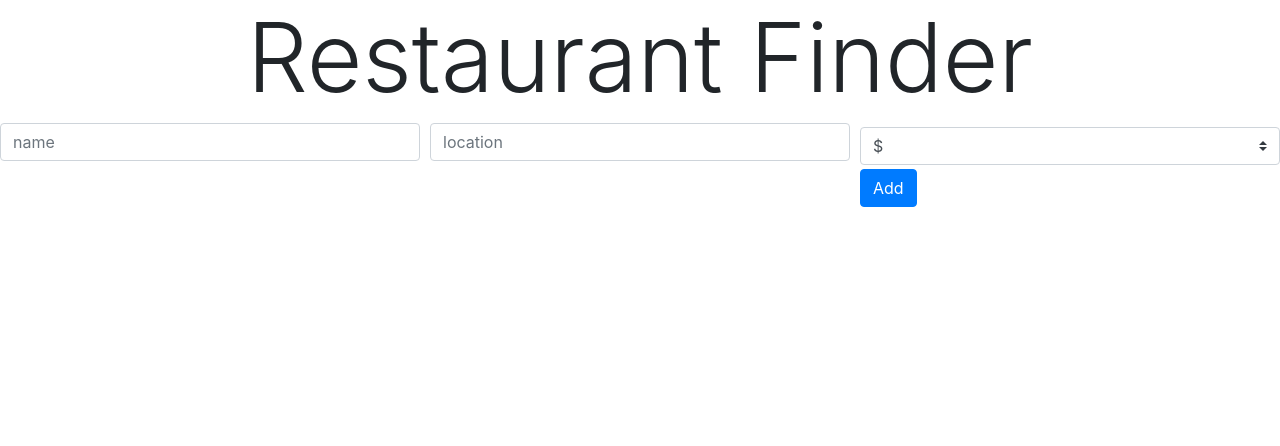
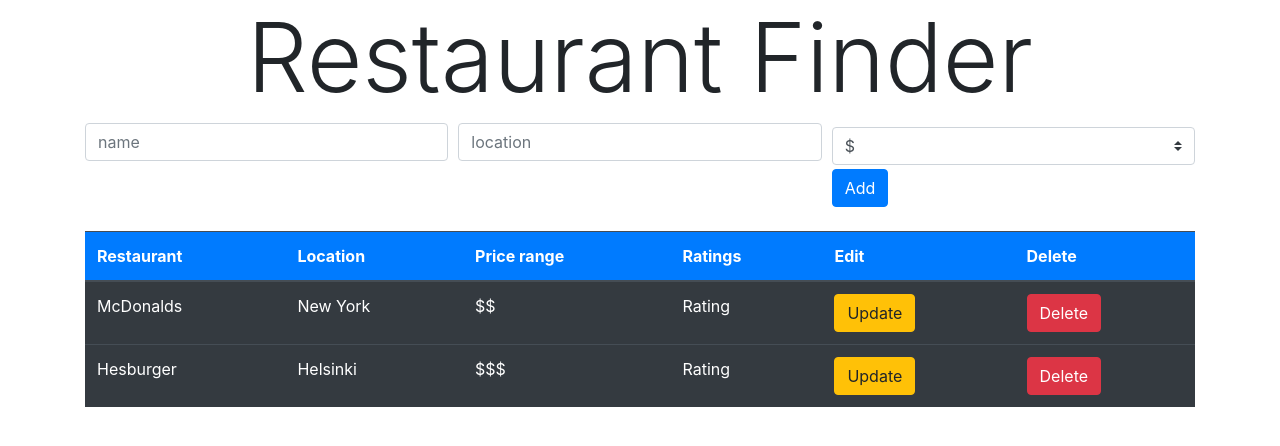
Before and after one commit to Buzzaw91/PERN-yelp-clone, a React (Create React App) app in the folder client/: page / in a window 1280 px wide. Shown: the top 446 px of the page. Built offline with nearby package versions, Linux system fonts and the light colour scheme.

Commit message:
feat: restaurant list table mockup

```diff
--- a/client/src/App.js
+++ b/client/src/App.js
@@ -7,7 +7,7 @@
 const UpdatePage = React.lazy(() => import('./routes/UpdatePage'));
 
 const App = () => {
-  return <div>
+  return <div className="container">
     <Suspense fallback={<div></div>}>
       <Router>
         <Switch>
--- a/client/src/components/RestaurantList.js
+++ b/client/src/components/RestaurantList.js
@@ -0,0 +1,48 @@
+import React from 'react';
+
+const RestaurantList = () => {
+  return (
+    <div className="list-group">
+      <table className="table table-dark table-hover">
+        <thead>
+          <tr className="bg-primary">
+            <th scope="col">Restaurant</th>
+            <th scope="col">Location</th>
+            <th scope="col">Price range</th>
+            <th scope="col">Ratings</th>
+            <th scope="col">Edit</th>
+            <th scope="col">Delete</th>
+          </tr>
+        </thead>
+        <tbody>
+          <tr>
+            <td>McDonalds</td>
+            <td>New York</td>
+            <td>$$</td>
+            <td>Rating</td>
+            <td>
+              <button className="btn btn-warning">Update</button>
+            </td>
+            <td>
+              <button className="btn btn-danger">Delete</button>
+            </td>
+          </tr>
+          <tr>
+            <td>Hesburger</td>
+            <td>Helsinki</td>
+            <td>$$$</td>
+            <td>Rating</td>
+            <td>
+              <button className="btn btn-warning">Update</button>
+            </td>
+            <td>
+              <button className="btn btn-danger">Delete</button>
+            </td>
+          </tr>
+        </tbody>
+      </table>
+    </div>
+  );
+}
+
+export default RestaurantList;
--- a/client/src/routes/Home.js
+++ b/client/src/routes/Home.js
@@ -2,12 +2,14 @@
 
 import Header from '../components/Header';
 import AddRestaurant from '../components/AddRestaurant';
+import RestaurantList from '../components/RestaurantList';
 
 const Home = () => {
   return (
     <React.Fragment>
       <Header />
       <AddRestaurant />
+      <RestaurantList />
     </React.Fragment>
   );
 }
```
